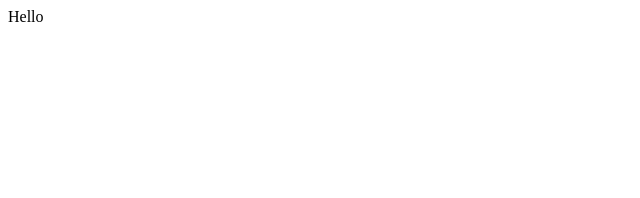
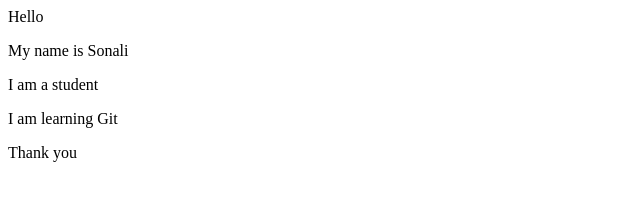
Before and after one commit to sushreesonalipadhan/Sonali-Git-Demo, a plain HTML site: page index.html in a window 1280 px wide. Shown: the whole page, without its empty margins (0-640 px from the left). Drawn offline with Linux system fonts and the light colour scheme.

Commit message:
add new text

```diff
--- a/index.html
+++ b/index.html
@@ -1 +1,5 @@
 <p>Hello</p>
+<p>My name is Sonali</p>
+<p>I am a student</p>
+<p>I am learning Git</p>
+<p>Thank you</p>
```
